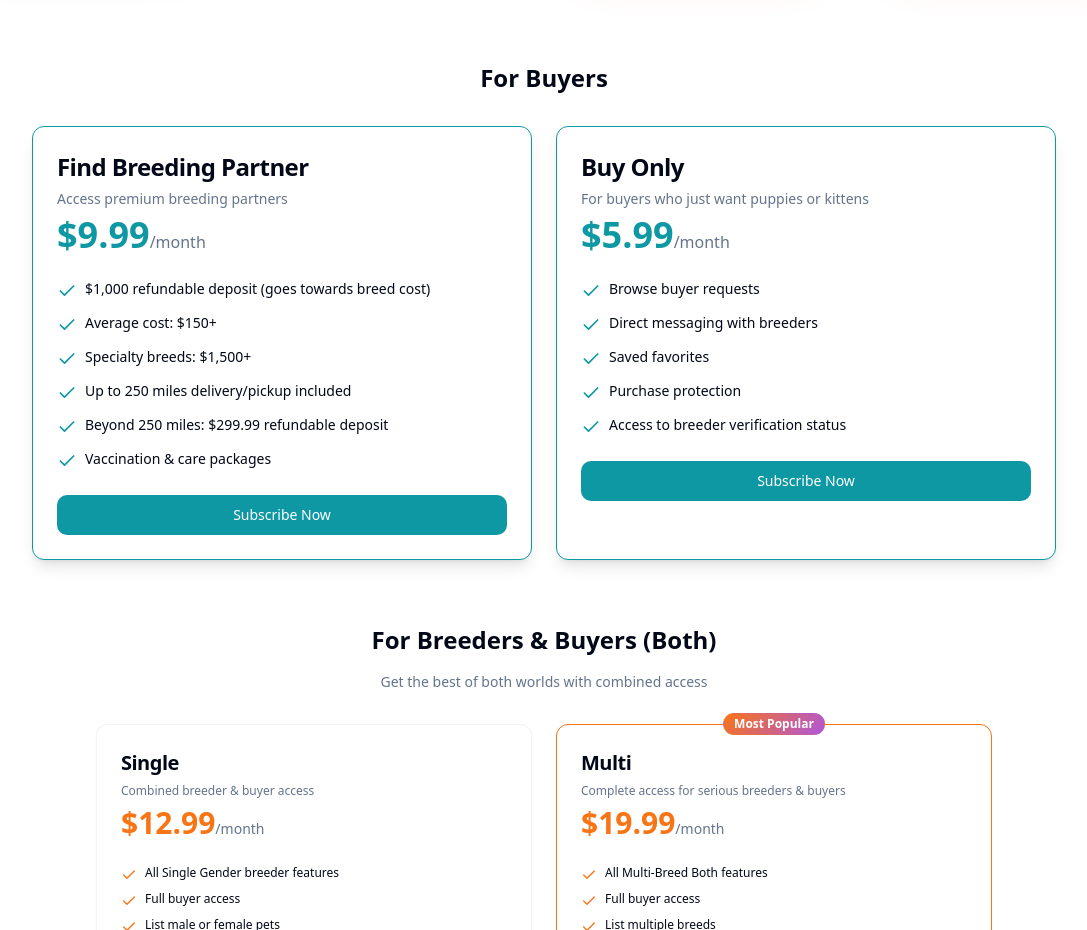
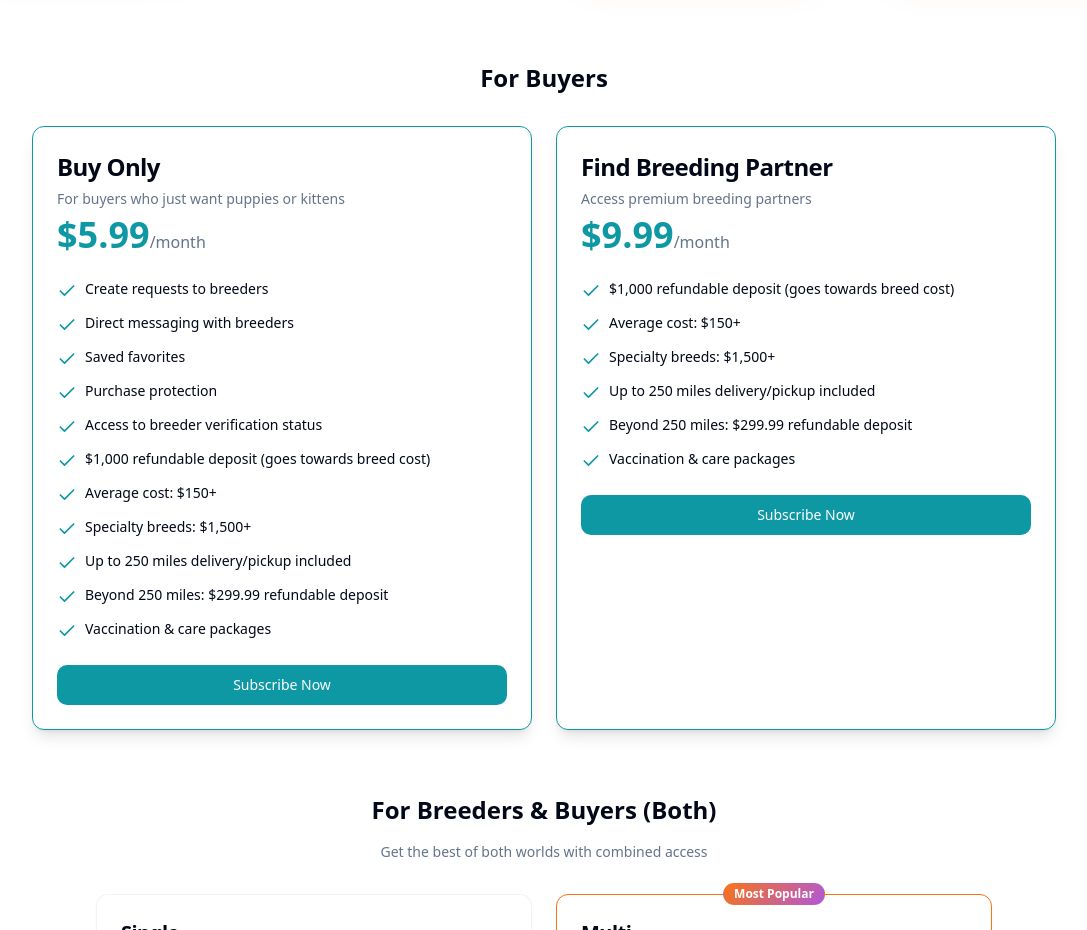
Before and after one commit to PawDNACo/paw-dna-breed-hub, a React (Vite) app: page / in a window 1280 px wide. Shown: the part 3552-4482 px from the top of the page, without its empty margins (96-1183 px from the left). Built offline with nearby package versions, Linux system fonts and the light colour scheme.

Commit message:
Refactor Buyer Subscription Plans

```diff
--- a/src/components/Pricing.tsx
+++ b/src/components/Pricing.tsx
@@ -74,6 +74,26 @@ const sellerPlans = [
 
 const buyerPlans = [
   {
+    name: "Buy Only",
+    price: "$5.99",
+    period: "/month",
+    description: "For buyers who just want puppies or kittens",
+    features: [
+      "Create requests to breeders",
+      "Direct messaging with breeders",
+      "Saved favorites",
+      "Purchase protection",
+      "Access to breeder verification status",
+      "$1,000 refundable deposit (goes towards breed cost)",
+      "Average cost: $150+",
+      "Specialty breeds: $1,500+",
+      "Up to 250 miles delivery/pickup included",
+      "Beyond 250 miles: $299.99 refundable deposit",
+      "Vaccination & care packages",
+    ],
+    role: "buy_pup_kit"
+  },
+  {
     name: "Find Breeding Partner",
     price: "$9.99",
     period: "/month",
@@ -87,20 +107,6 @@ const buyerPlans = [
       "Vaccination & care packages",
     ],
     role: "buyer"
-  },
-  {
-    name: "Buy Only",
-    price: "$5.99",
-    period: "/month",
-    description: "For buyers who just want puppies or kittens",
-    features: [
-      "Browse buyer requests",
-      "Direct messaging with breeders",
-      "Saved favorites",
-      "Purchase protection",
-      "Access to breeder verification status",
-    ],
-    role: "buy_pup_kit"
   },
 ];
 
--- a/src/pages/BuyerSubscription.tsx
+++ b/src/pages/BuyerSubscription.tsx
@@ -463,8 +463,8 @@ export default function BuyerSubscription() {
                       <SelectValue placeholder="Select plan" />
                     </SelectTrigger>
                     <SelectContent>
+                      <SelectItem value="buy-only">Buy Only - $5.99/month</SelectItem>
                       <SelectItem value="breeding-services">Find Breeding Partner - $9.99/month</SelectItem>
-                      <SelectItem value="buy-only">Buy Only - $5.99/month</SelectItem>
                     </SelectContent>
                   </Select>
                 </div>
@@ -507,7 +507,7 @@ export default function BuyerSubscription() {
                     <ul className="space-y-2 text-sm">
                       <li className="flex items-start gap-2">
                         <Check className="h-4 w-4 text-primary mt-0.5 flex-shrink-0" />
-                        <span>Browse buyer requests</span>
+                        <span>Create requests to breeders</span>
                       </li>
                       <li className="flex items-start gap-2">
                         <Check className="h-4 w-4 text-primary mt-0.5 flex-shrink-0" />
@@ -524,6 +524,30 @@ export default function BuyerSubscription() {
                       <li className="flex items-start gap-2">
                         <Check className="h-4 w-4 text-primary mt-0.5 flex-shrink-0" />
                         <span>Access to breeder verification status</span>
+                      </li>
+                      <li className="flex items-start gap-2">
+                        <Check className="h-4 w-4 text-primary mt-0.5 flex-shrink-0" />
+                        <span>$1,000 refundable deposit (goes towards breed cost)</span>
+                      </li>
+                      <li className="flex items-start gap-2">
+                        <Check className="h-4 w-4 text-primary mt-0.5 flex-shrink-0" />
+                        <span>Average cost: $150+</span>
+                      </li>
+                      <li className="flex items-start gap-2">
+                        <Check className="h-4 w-4 text-primary mt-0.5 flex-shrink-0" />
+                        <span>Specialty breeds: $1,500+</span>
+                      </li>
+                      <li className="flex items-start gap-2">
+                        <Check className="h-4 w-4 text-primary mt-0.5 flex-shrink-0" />
+                        <span>Up to 250 miles delivery/pickup included</span>
+                      </li>
+                      <li className="flex items-start gap-2">
+                        <Check className="h-4 w-4 text-primary mt-0.5 flex-shrink-0" />
+                        <span>Beyond 250 miles: $299.99 refundable deposit</span>
+                      </li>
+                      <li className="flex items-start gap-2">
+                        <Check className="h-4 w-4 text-primary mt-0.5 flex-shrink-0" />
+                        <span>Vaccination & care packages</span>
                       </li>
                     </ul>
                   </div>
--- a/src/pages/PricingPage.tsx
+++ b/src/pages/PricingPage.tsx
@@ -74,6 +74,26 @@ const breederPlans = [
 
 const buyerPlans = [
   {
+    name: "Buy Only",
+    price: "$5.99",
+    period: "/month",
+    description: "For buyers who just want puppies or kittens",
+    features: [
+      "Create requests to breeders",
+      "Direct messaging with breeders",
+      "Saved favorites",
+      "Purchase protection",
+      "Access to breeder verification status",
+      "$1,000 refundable deposit (goes towards breed cost)",
+      "Average cost: $150+",
+      "Specialty breeds: $1,500+",
+      "Up to 250 miles delivery/pickup included",
+      "Beyond 250 miles: $299.99 refundable deposit",
+      "Vaccination & care packages",
+    ],
+    buttonText: "Buy Puppies"
+  },
+  {
     name: "Find Breeding Partner",
     price: "$9.99",
     period: "/month",
@@ -87,20 +107,6 @@ const buyerPlans = [
       "Vaccination & care packages",
     ],
     buttonText: "Find Breeding Partner"
-  },
-  {
-    name: "Buy Only",
-    price: "$5.99",
-    period: "/month",
-    description: "For buyers who just want puppies or kittens",
-    features: [
-      "Browse buyer requests",
-      "Direct messaging with breeders",
-      "Saved favorites",
-      "Purchase protection",
-      "Access to breeder verification status",
-    ],
-    buttonText: "Buy Puppies"
   },
 ];
 
```
